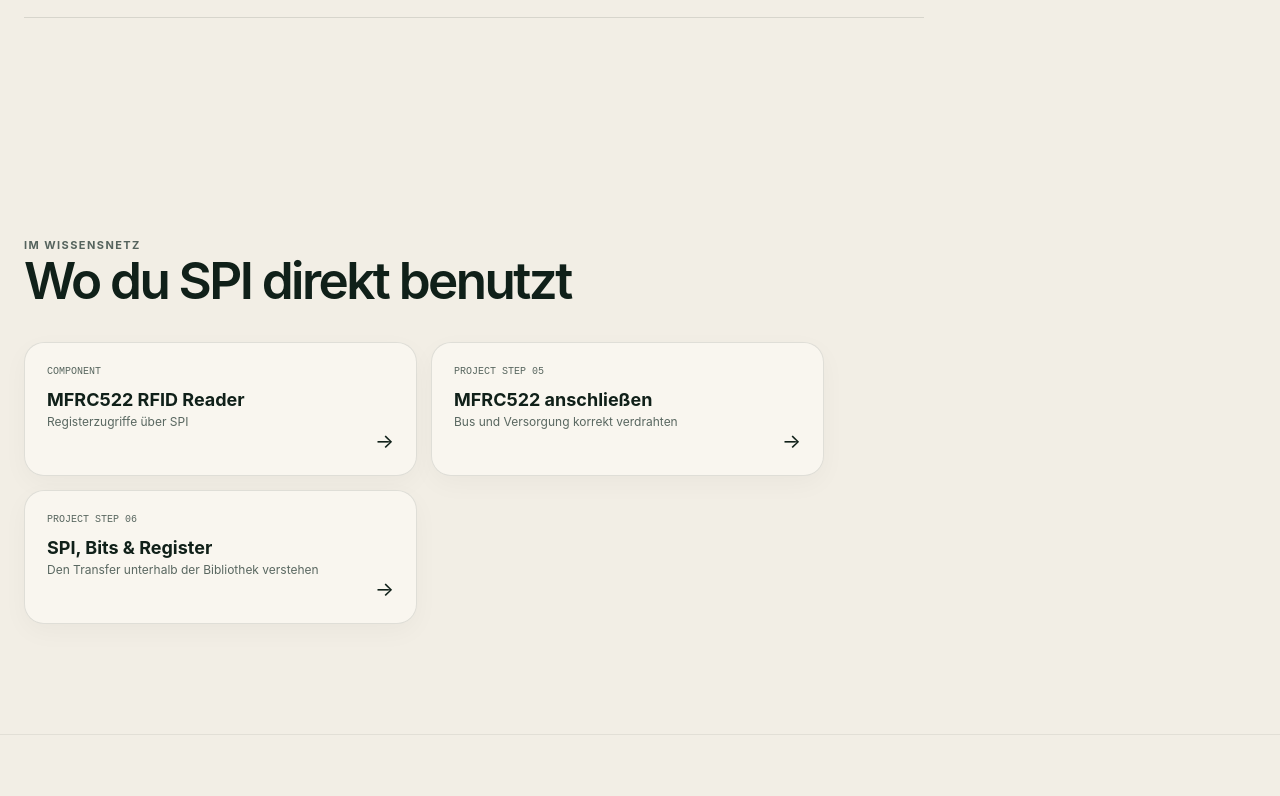
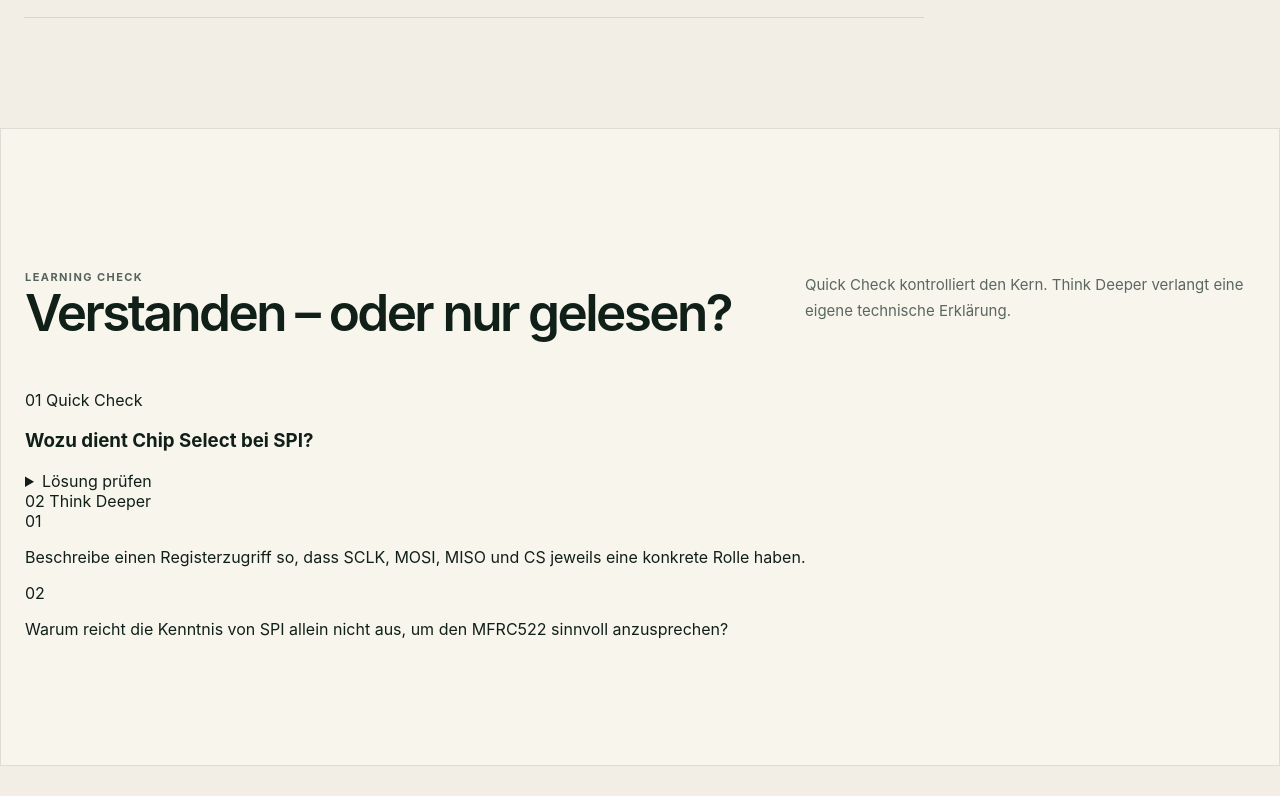
Before and after one commit to dabin134/embedded-lab, a Next.js app: page /concepts/spi in a window 1280 px wide. Shown: the part 1764-2560 px from the top of the page. Built offline with nearby package versions, Linux system fonts and the light colour scheme.

Commit message:
Add learning checks and connections to SPI concept

```diff
--- a/app/concepts/spi/page.tsx
+++ b/app/concepts/spi/page.tsx
@@ -1,7 +1,9 @@
 import Link from "next/link";
 import { SpiSignalDemo } from "@/components/spi-signal-demo";
+import { conceptLearning } from "@/lib/rfid-code";
 
 export default function SpiPage() {
+  const learning = conceptLearning.spi;
   return (
     <>
       <section className="concept-hero section-pad">
@@ -35,6 +37,14 @@ export default function SpiPage() {
         </div>
       </section>
 
+      <section className="section-pad learning-section">
+        <div className="section-heading learning-heading"><div><div className="section-kicker">Learning check</div><h2>Verstanden – oder nur gelesen?</h2></div><p>Quick Check kontrolliert den Kern. Think Deeper verlangt eine eigene technische Erklärung.</p></div>
+        <div className="learning-grid">
+          <article className="learning-card quick-check-card"><div className="learning-label"><span>01</span> Quick Check</div><h3>{learning.quickCheck?.question}</h3><details><summary>Lösung prüfen</summary><p>{learning.quickCheck?.answer}</p></details></article>
+          <article className="learning-card think-deeper-card"><div className="learning-label"><span>02</span> Think Deeper</div><div className="deep-question-list">{learning.thinkDeeper?.map((question, index) => <div key={question}><span>{String(index + 1).padStart(2, "0")}</span><p>{question}</p></div>)}</div></article>
+        </div>
+      </section>
+
       <section className="section-pad relation-section">
         <div className="section-kicker">Im Wissensnetz</div>
         <h2>Wo du SPI direkt benutzt</h2>
@@ -44,6 +54,8 @@ export default function SpiPage() {
           <Link href="/projects/rfid-music-player/steps/spi-register"><span>Project step 06</span><b>SPI, Bits & Register</b><p>Den Transfer unterhalb der Bibliothek verstehen</p><i>→</i></Link>
         </div>
       </section>
+
+      {learning.connections && <section className="section-pad connections-section"><div className="section-heading learning-heading"><div><div className="section-kicker">Connections</div><h2>Wo SPI wieder auftaucht.</h2></div><p>Dasselbe Kommunikationsprinzip, andere Geräte und andere Byte-Bedeutungen.</p></div><div className="connection-grid">{learning.connections.map((connection) => <article key={connection.title}><span>↗ Verbindung</span><h3>{connection.title}</h3><p>{connection.text}</p></article>)}</div></section>}
 
       <section className="section-pad concept-sources">
         <div className="section-kicker">Quellen</div>
```
